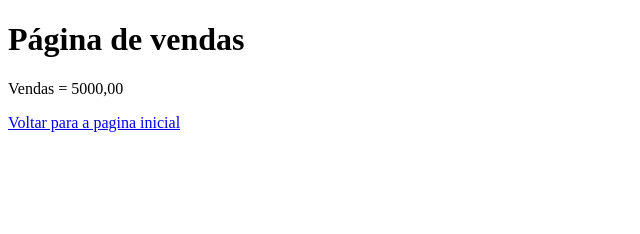
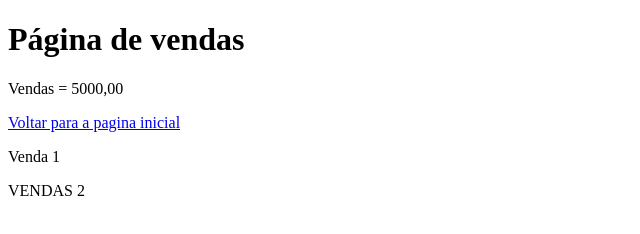
Before and after one commit to mendescarol/aulagithub, a plain HTML site: page vendas.html in a window 1280 px wide. Shown: the whole page, without its empty margins (0-640 px from the left). Drawn offline with Linux system fonts and the light colour scheme.

Commit message:
acrescentei vendas 1 e vendas 2

```diff
--- a/vendas.html
+++ b/vendas.html
@@ -9,5 +9,7 @@
     <h1>Página de vendas</h1>
     <p>Vendas = 5000,00</p>
     <a href="index.html">Voltar para a pagina inicial</a>
+    <p>Venda 1</p>
+    <p>VENDAS 2</p>
 </body>
 </html>
```
